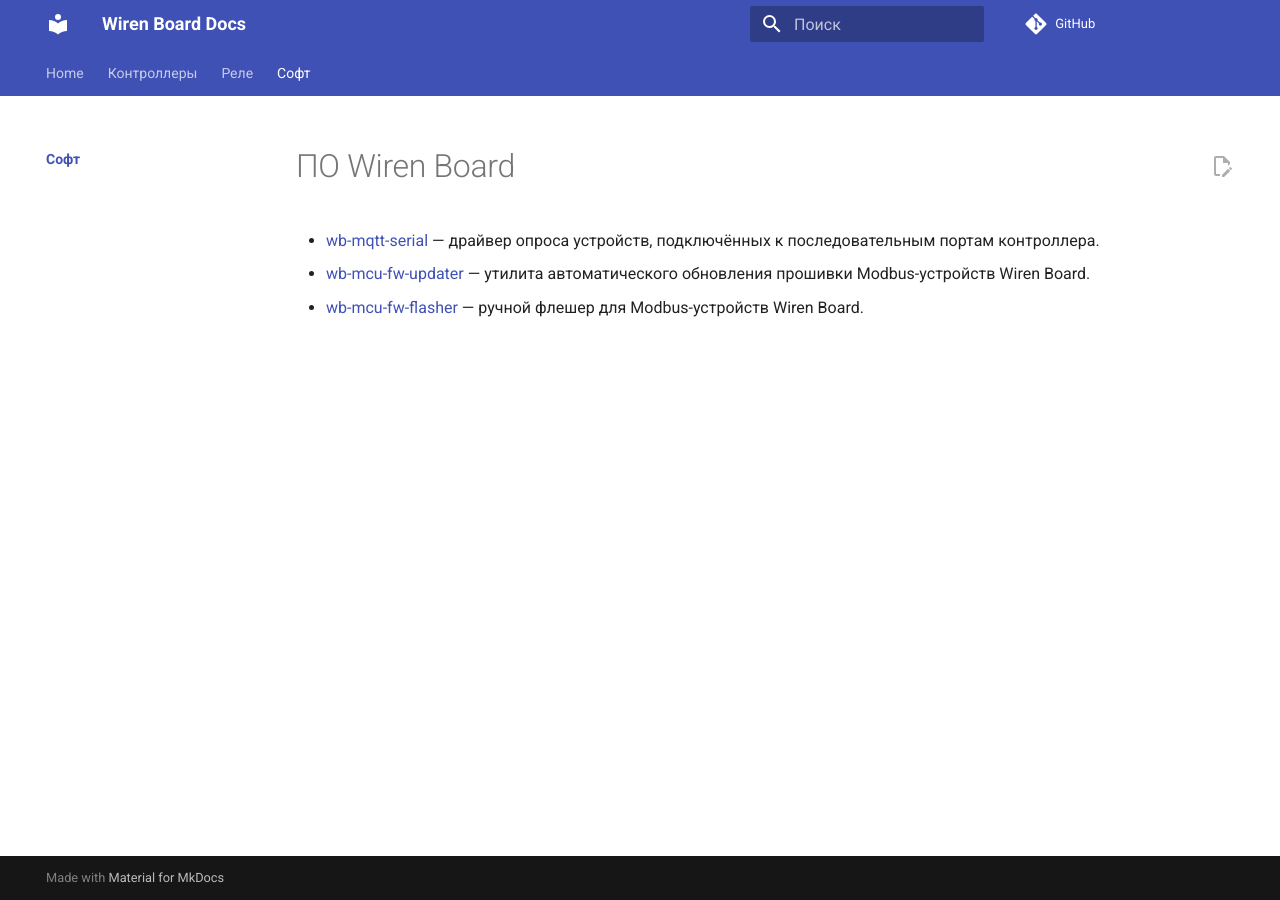
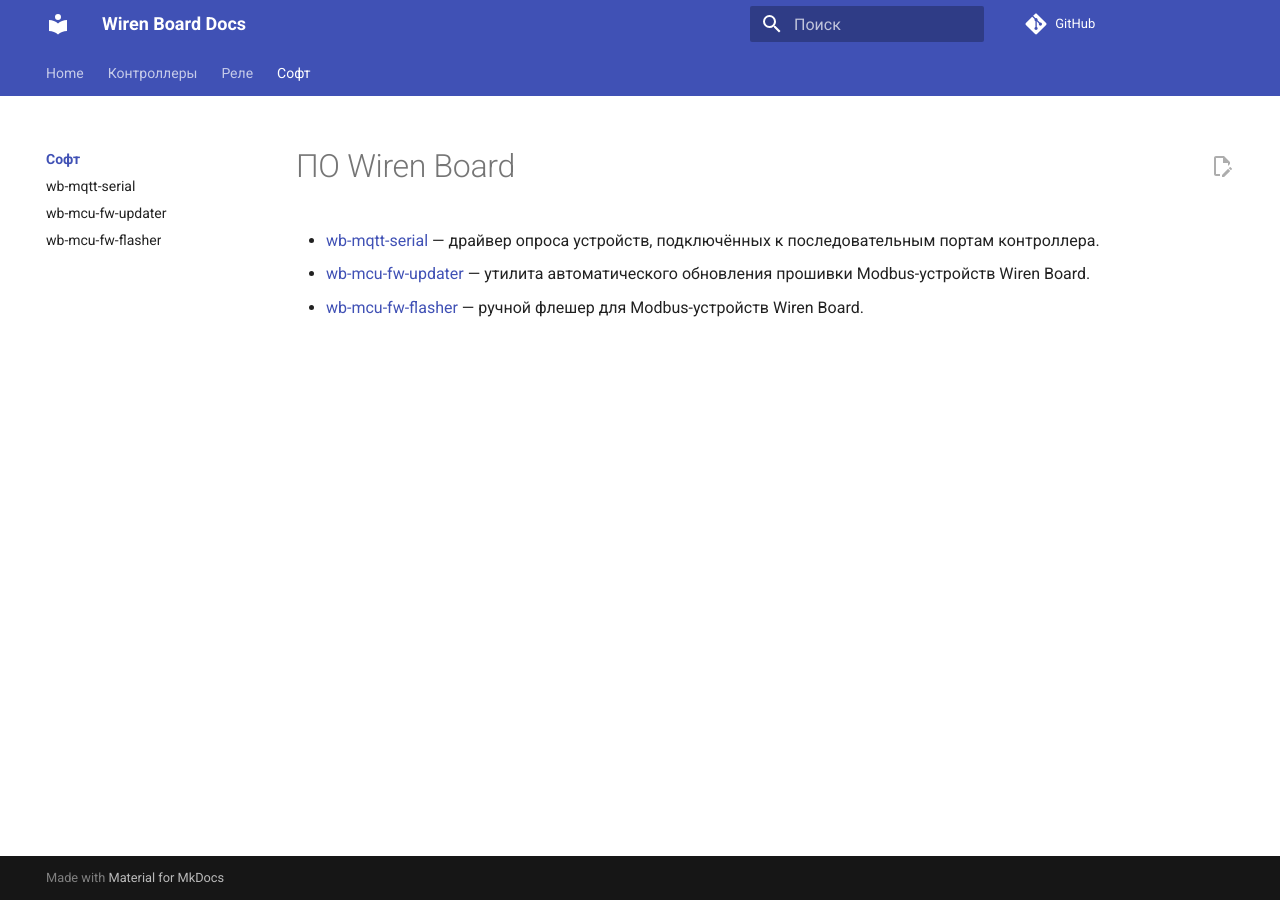
Before and after one commit to aadegtyarev/mkdocs-test, an MkDocs documentation site: the page built from docs/soft/index.md, in a window 1280 px wide. Built offline with MkDocs 1.6.1 and Material for MkDocs 9.7.7, drawn with Linux system fonts in a browser that asks for light colours; comment, search, counter and statistics services are not loaded.

Commit message:
Подшаманил настройки

```diff
--- a/mkdocs.yml
+++ b/mkdocs.yml
@@ -4,10 +4,16 @@
     - Home: index.md
     - Контроллеры:
         - plc/index.md
+        - Wiren Board 7: plc/wb7/index.md
+        - Wiren Board 6: plc/wb6/index.md
     - Реле:
         - relay/index.md
+        - WB-MR6C v.2: relay/wb-mr6c-v2/index.md
     - Софт:
         - soft/index.md
+        - wb-mqtt-serial: soft/wb-mqtt-serial/index.md
+        - wb-mcu-fw-updater: soft/wb-mcu-fw-updater/index.md
+        - wb-mcu-fw-flasher: soft/wb-mcu-fw-flasher/index.md
 
 theme:
   name: material
```
